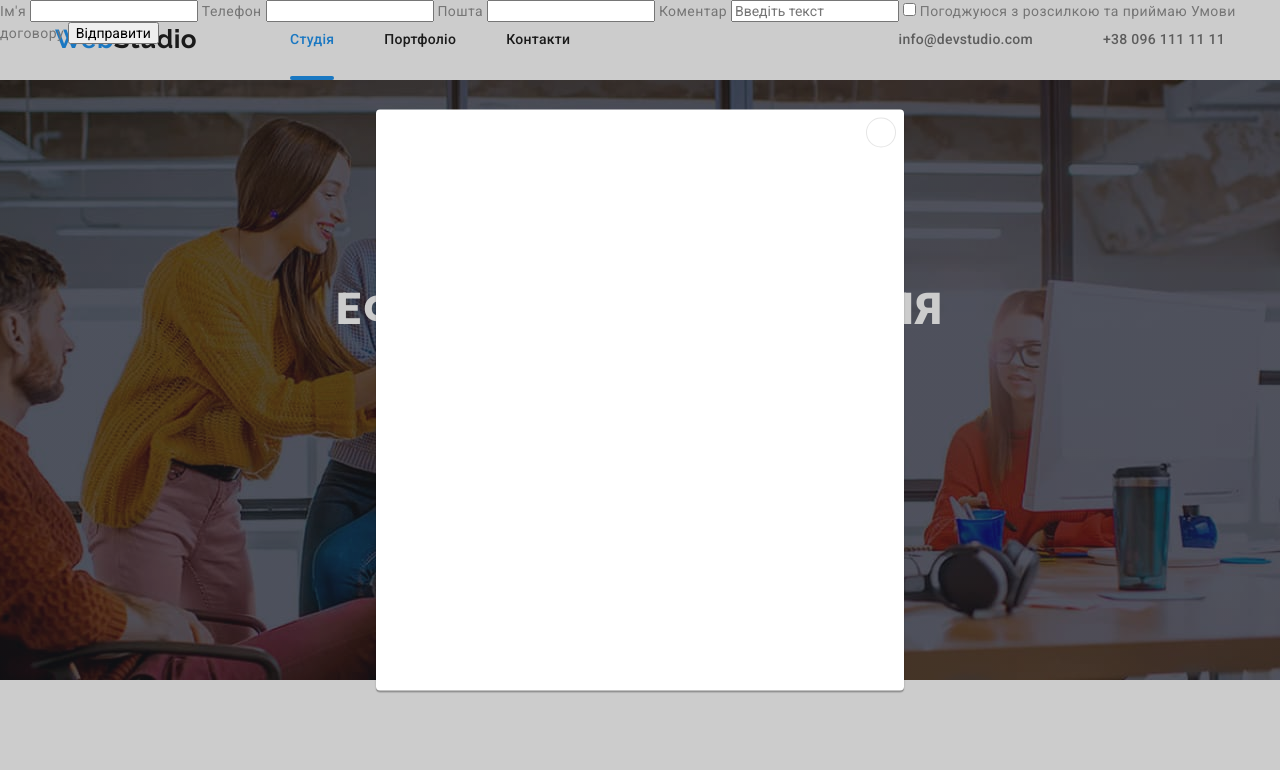
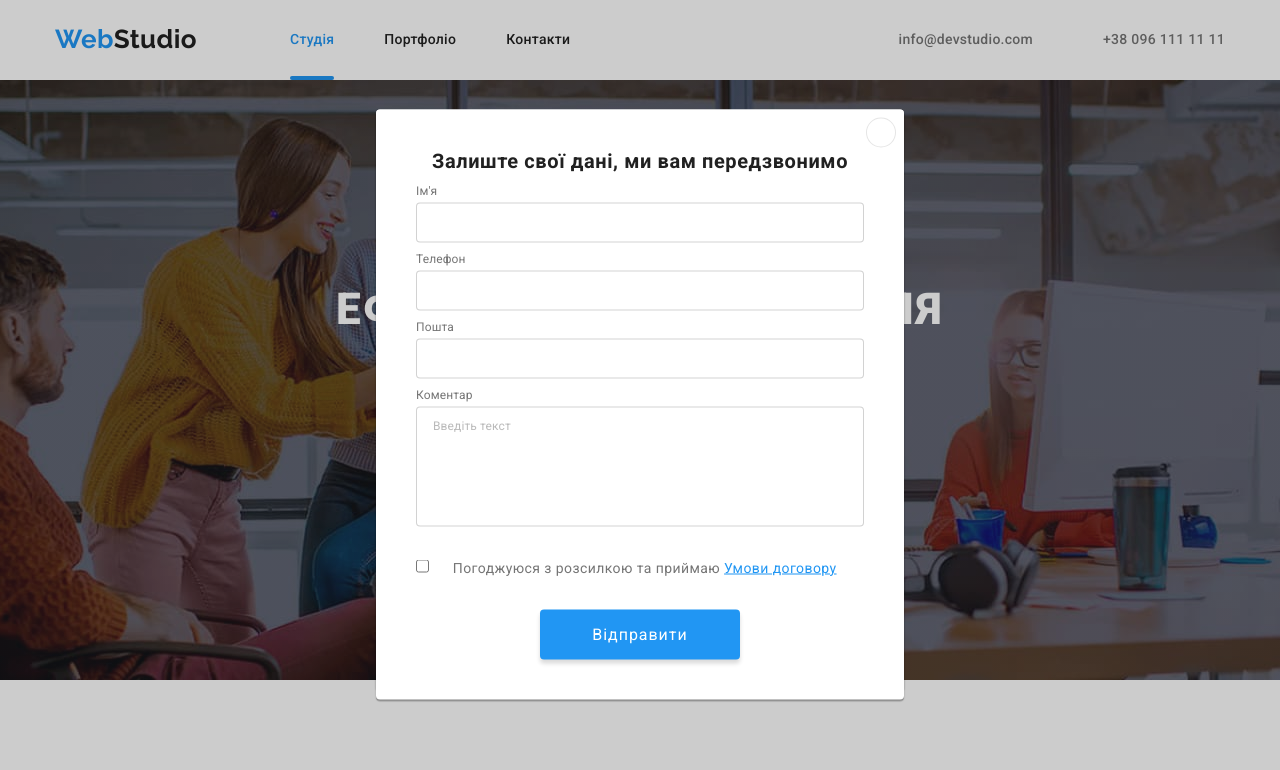
Before and after one commit to Okayolha/goit-markup-hw-06, a plain HTML site: page index.html in a window 1280 px wide. Both pictures are taken after a click on the button "Замовити послугу". Shown: the top 770 px of the page. Drawn offline with nearby package versions, Linux system fonts and the light colour scheme.

Commit message:
Update index.html

```diff
--- a/index.html
+++ b/index.html
@@ -404,6 +404,18 @@
           </li>
         </ul>
       </div>
+
+      <div class="form-input">
+        <p class="text-icon">Підпишіться на розсилку</p>
+        <form class="footer-email-form">
+          <label for="E-mail"></label>
+          <input type="email" class="send-size-input" name="E-mail" id="E-mail" placeholder="E-mail" />
+          <button type="submit" class="button-submit-send">Підписатися
+            <svg class="icon-send-footer" width="24" height="24">
+              <use href="./images/icons.svg#icon-send" class="o"></use>
+            </svg></button>
+        </form>
+      </div>
     </div>
   </footer>
 
@@ -415,28 +427,59 @@
           <use href="./images/icons.svg#icon-close"></use>
         </svg>
       </button>
+
+      <form class="form js-speaker-form">
+        <b>Залиште свої дані, ми вам передзвонимо</b>
+        <div class="form-field">
+          <label for="name">Ім'я</label>
+          <div class="form-field-icon">
+            <input type="text" name="name" id="name" />
+            <svg class="icon" width="12" height="12">
+              <use href="./images/icons.svg#icon-person"></use>
+            </svg>
+          </div>
+        </div>
+        <div class="form-field">
+          <label for="tel">Телефон</label>
+          <div class="form-field-icon">
+            <input type="tel" name="tel" id="tel" />
+            <svg class="icon" width="12" height="12">
+              <use href="./images/icons.svg#icon-phone"></use>
+            </svg>
+          </div>
+        </div>
+        <div class="form-field">
+          <label for="mail">Пошта</label>
+          <div class="form-field-icon">
+            <input type="email" name="mail" id="mail" />
+            <svg class="icon" width="12" height="12">
+              <use href="./images/icons.svg#icon-email-black"></use>
+            </svg>
+          </div>
+        </div>
+        <div class="form-field">
+          <label for="comment">Коментар</label>
+          <textarea class="comment" name="comment" placeholder="Введіть текст" id="comment"></textarea>
+        </div>
+        <div class="options-form-field">
+          <label>
+            <input class="options-checkbox" type="checkbox" name="checkbox" value="checkbox" id="checkbox" />
+            <span>
+              <svg class="icon-checkbox-box" width="16" height="15">
+                <use href="./images/icons.svg#icon-checkbox"></use>
+              </svg>
+            </span>
+            <span class="icon-checkbox"></span>Погоджуюся з розсилкою та
+            приймаю
+            <a href="" class="clic">Умови договору</a>
+          </label>
+        </div>
+        <div>
+          <button class="button-submit-text" type="submit">Відправити</button>
+        </div>
+      </form>
     </div>
-
-    <form class="js-speaker-form">
-      <label for="name">Ім'я</label>
-      <input type="text" name="name" id="name">
-
-      <label for="tel">Телефон</label>
-      <input type="tel" name="tel" id="tel">
-
-      <label for="mail">Пошта</label>
-      <input type="email" name="mail" id="mail">
-
-      <label for="text">Коментар</label>
-      <input type="text" name="text" placeholder="Введіть текст" id="text">
-
-      <input type="checkbox" name="checkbox" value="checkbox" id="checkbox">
-      <label for="checkbox">Погоджуюся з розсилкою та приймаю Умови договору</label>
-
-      <button type="submit">Відправити</button>
-    </form>
   </div>
-
   <script src="./js/modal.js"></script>
 </body>
 
```
